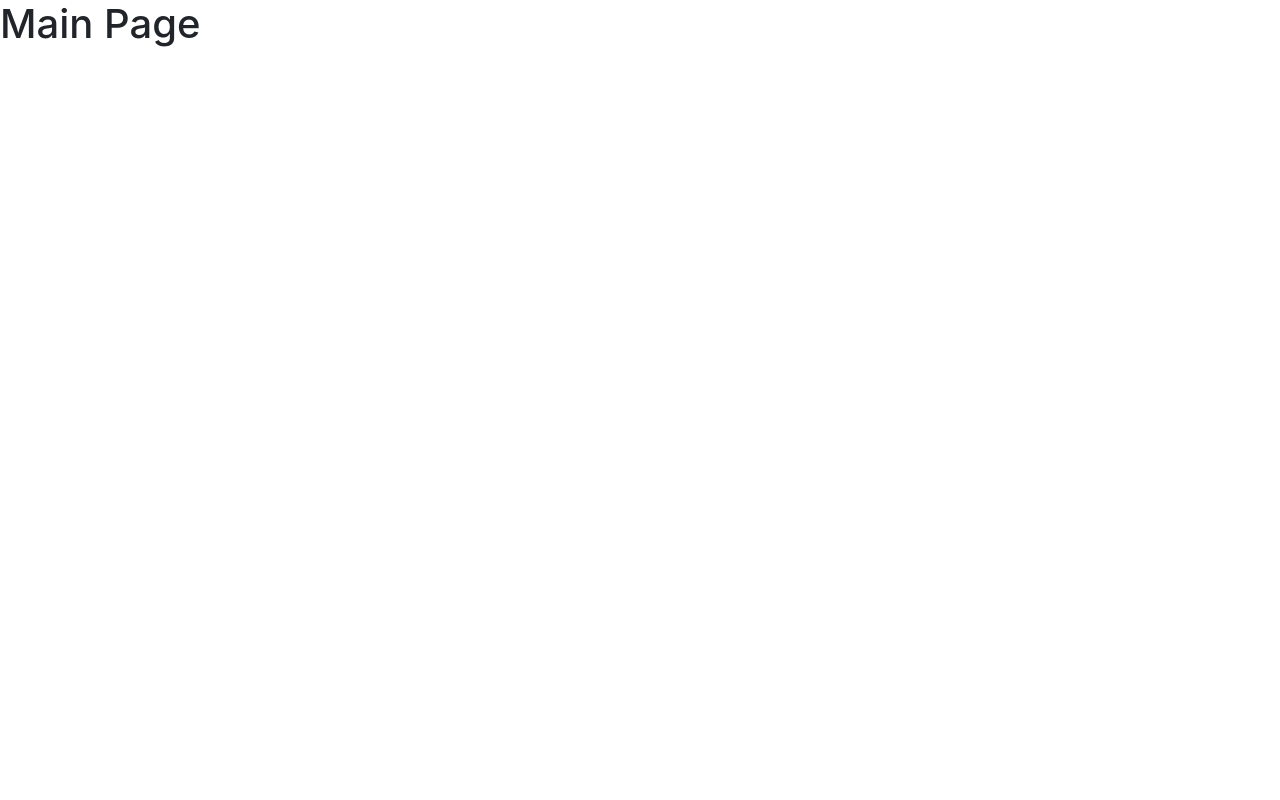
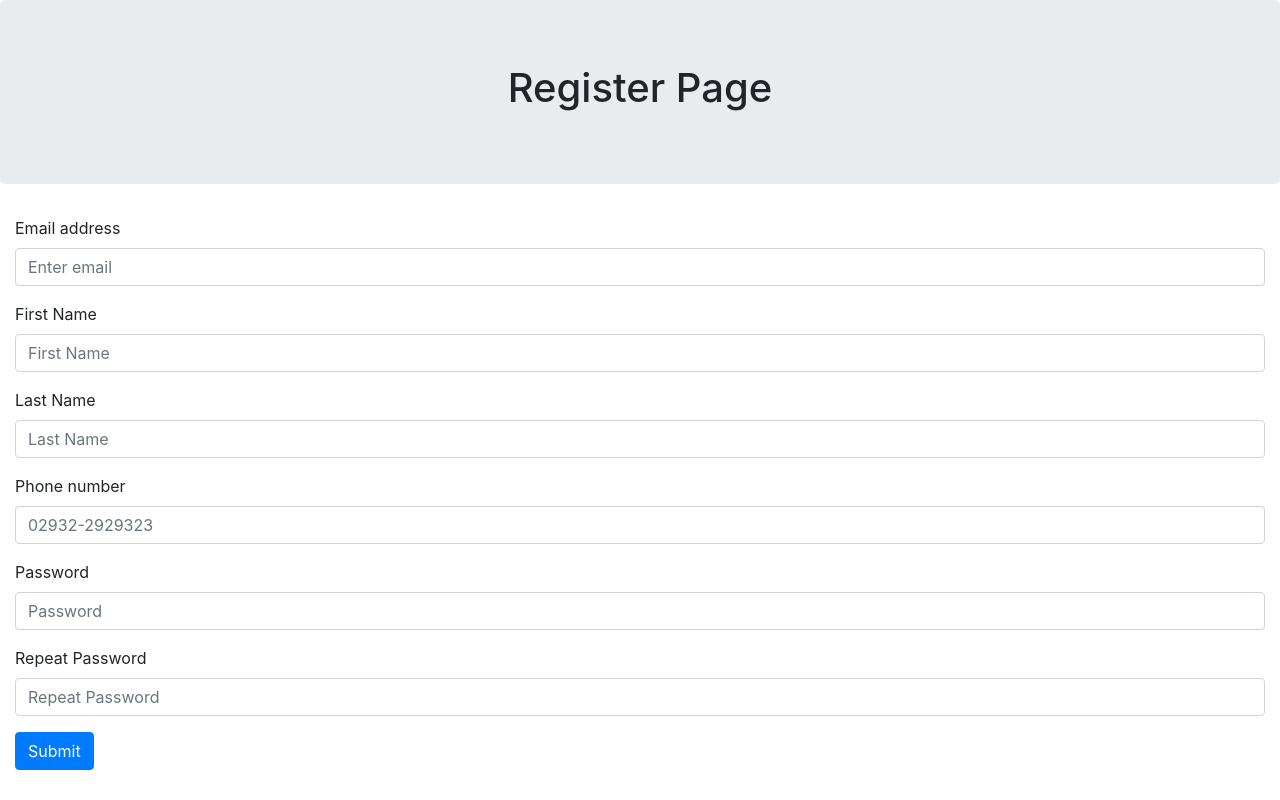
Before and after one commit to zainja/golf-job, a React (Create React App) app in the folder client/: page /register in a window 1280 px wide. Built offline with nearby package versions, Linux system fonts and the light colour scheme.

Commit message:
registration page form

```diff
--- a/client/src/components/Register.js
+++ b/client/src/components/Register.js
@@ -3,7 +3,50 @@ import React from "react";
 const Register = () => {
 
     return(
-        <h1> Main Page</h1>
+        <div>
+            <div className="container-fluid jumbotron text-center">
+                <h1 className="cm-header-2"> Register Page</h1>
+            </div>
+            <form className="container-fluid">
+                <div className="form-group">
+                    <label htmlFor="email">Email address</label>
+                    <input type="email" className="form-control" id="email" aria-describedby="emailHelp"
+                           placeholder="Enter email"/>
+                </div>
+                <div className="form-group">
+                    <label htmlFor="firstName"> First Name</label>
+                    <input
+                        type="text"
+                        className="form-control"
+                        id="firstName"
+                        placeholder="First Name"
+                    />
+                </div>
+                <div className="form-group">
+                    <label htmlFor="lastName"> Last Name</label>
+                    <input
+                        type="text"
+                        className="form-control"
+                        id="lastName"
+                        placeholder="Last Name"
+                    />
+                </div>
+                <div className="form-group">
+                    <label htmlFor="phoneNumber"> Phone number </label>
+                    <input type="tel" className="form-control" id="phoneNumber" placeholder="02932-2929323"/>
+                </div>
+                <div className="form-group">
+                    <label htmlFor="password">Password</label>
+                    <input type="password" className="form-control" id="password" placeholder="Password"/>
+                </div>
+
+                <div className="form-group">
+                    <label htmlFor="repeatPassword">Repeat Password</label>
+                    <input type="password" className="form-control" id="repeatPassword" placeholder="Repeat Password"/>
+                </div>
+                <button type="submit" className="btn btn-primary">Submit</button>
+            </form>
+        </div>
     )
 }
 export default Register
```
